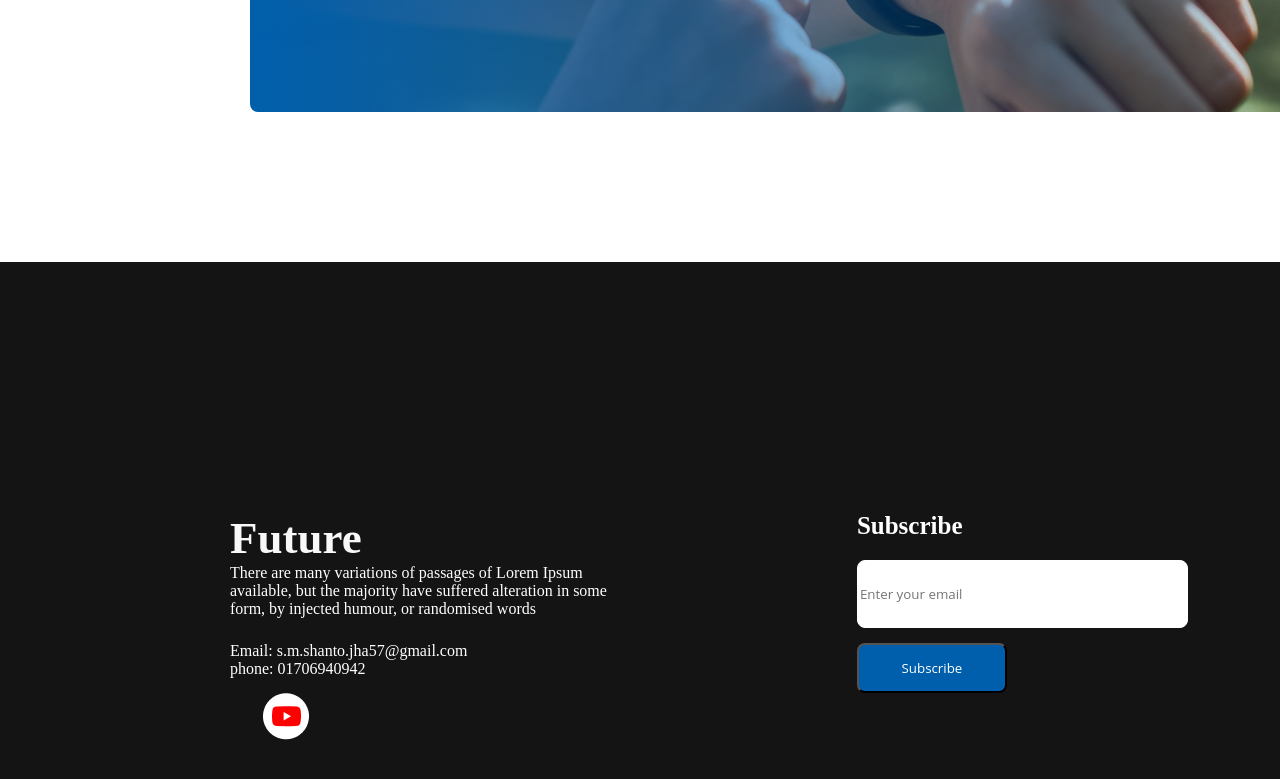
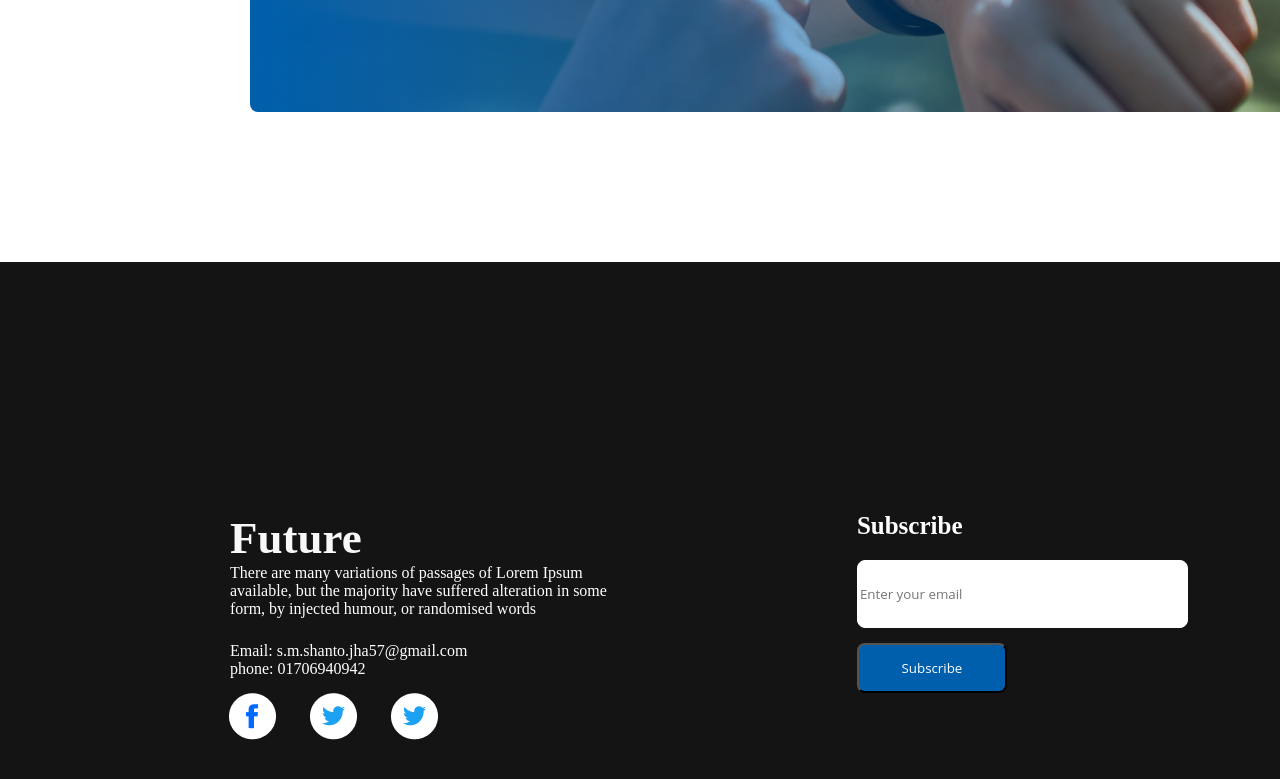
Before and after one commit to SanviRahman/new-year-portfolio, a plain HTML site: page index.html in a window 1280 px wide. Shown: the part 2432-3211 px from the top of the page. Drawn offline with Linux system fonts and the light colour scheme.

Commit message:
added extra

```diff
--- a/index.html
+++ b/index.html
@@ -96,8 +96,12 @@
                 <p class="para7">Email: s.m.shanto.jha57@gmail.com</p>
                 <p class="para8">phone: 01706940942</p>
 
-                <img id="sanvi1" src="images/icons/git    <img id="sanvi2" src="images/icons/twitter.png" alt="">
-                <img id="sanvi3" src="images/icons/youtube.png" alt="">
+                <img  id="sanvi1" src="images/icons/fb.png" alt="">
+                <img  id="sanvi2" src="images/icons/twitter.png" alt="">
+                <img  id="sanvi3" src="images/icons/twitter.png" alt="">
+                <!-- <img id="sanvi1" src="images/icons/git    >
+                <img id="sanvi2" src="images/icons/twitter.png" alt="">
+                <img id="sanvi3" src="images/icons/youtube.png" alt=""> -->
             </div>
             <div class="div4-2">
                 <h1 class="font9">Subscribe</h1>
```
